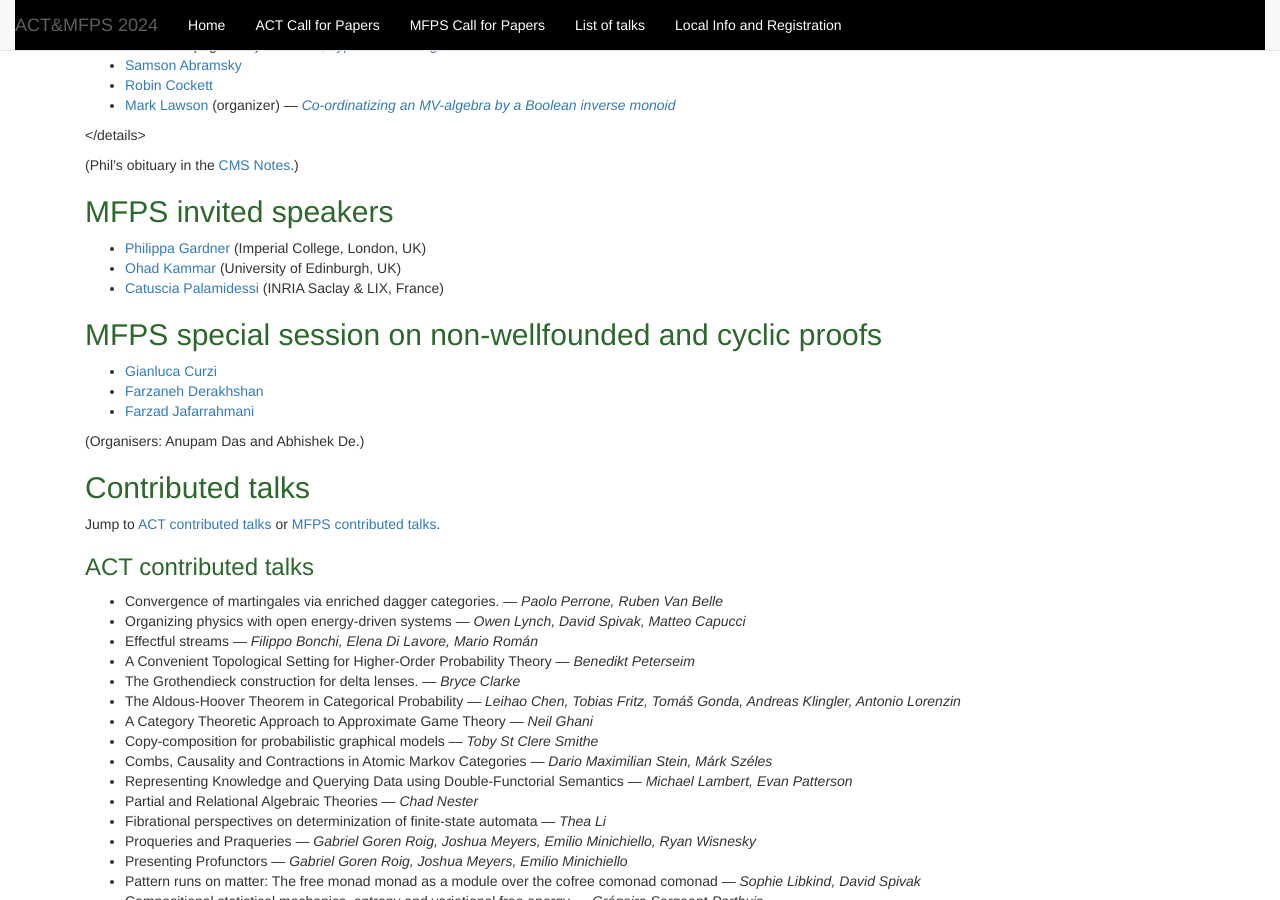
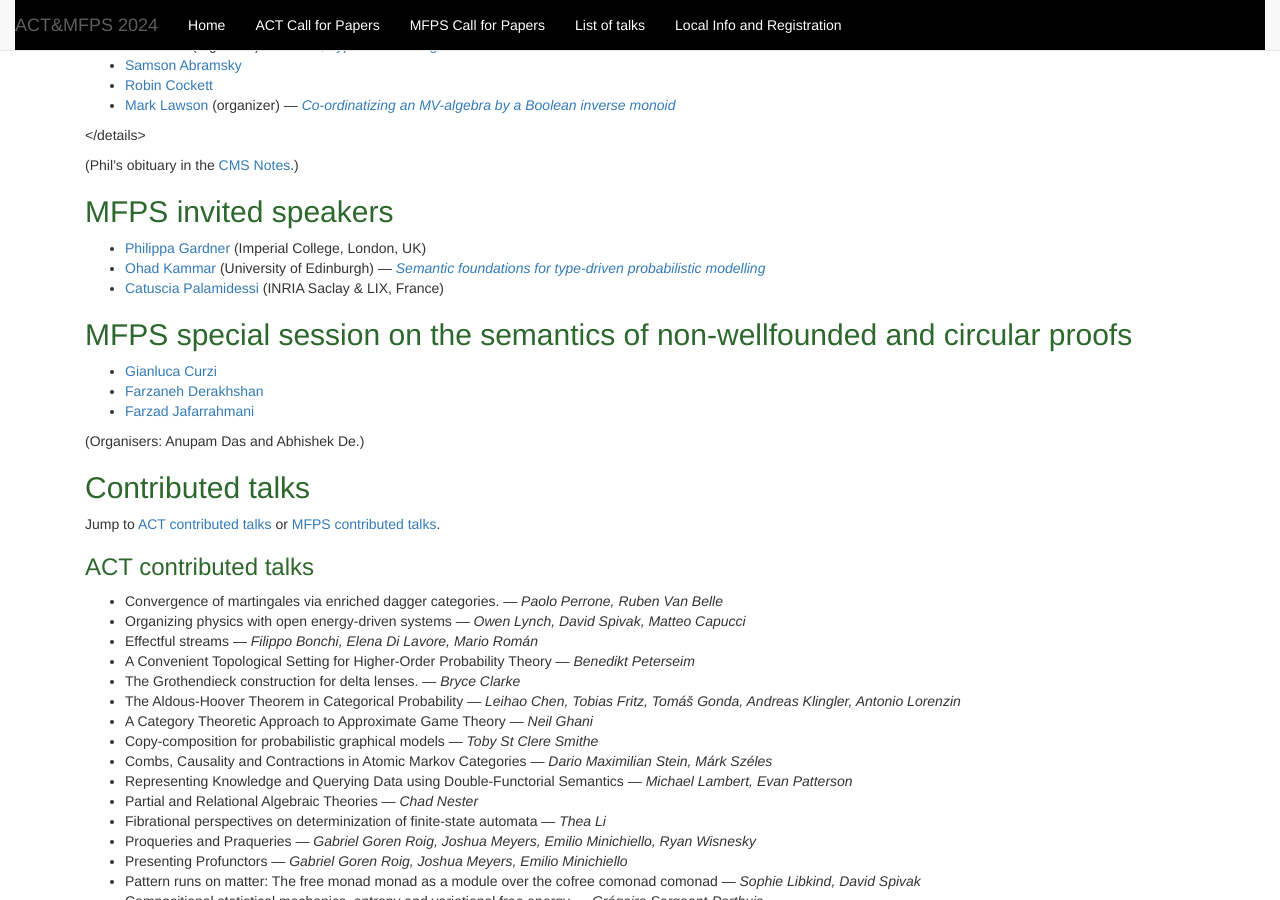
Before and after one commit to oxford24/oxford24.github.io, a Jekyll site: the page built from all-talks.md, in a window 1280 px wide and 900 px high, scrolled down 366 px. Built offline with Jekyll 4.4.1, drawn with Linux system fonts in a browser that asks for light colours.

Commit message:
Ohad abstract

```diff
--- a/all-talks.md
+++ b/all-talks.md
@@ -43,10 +43,16 @@ in my talk.
 ## MFPS invited speakers
 
 * [Philippa Gardner](http://www.doc.ic.ac.uk/~pg/) (Imperial College, London, UK)
-* [Ohad Kammar](https://denotational.co.uk) (University of Edinburgh, UK)
+* <details><summary><a href="https://denotational.co.uk">Ohad Kammar</a> (University of Edinburgh) &mdash; <a><i>Semantic foundations for type-driven probabilistic modelling</i></a></summary>
+The last few years have seen several breakthroughs in the semantic
+foundations of probabilistic and statistical modelling. Types show
+clear promise in organising intricate models and the inference
+algorithms we use to fit them to data. I will present a type-rich and
+straightforward model, the quasi Borel space, and survey recent and
+ongoing developments in this area..</details>
 * [Catuscia Palamidessi](http://www.lix.polytechnique.fr/~catuscia/) (INRIA Saclay & LIX, France)
 
-## MFPS special session on non-wellfounded and cyclic proofs
+## MFPS special session on the semantics of non-wellfounded and circular proofs
 
 * [Gianluca Curzi](https://gianlucacurzi.com/ )
 * [Farzaneh Derakhshan](http://gauss.cs.iit.edu/~fderakhshan/ )
```
